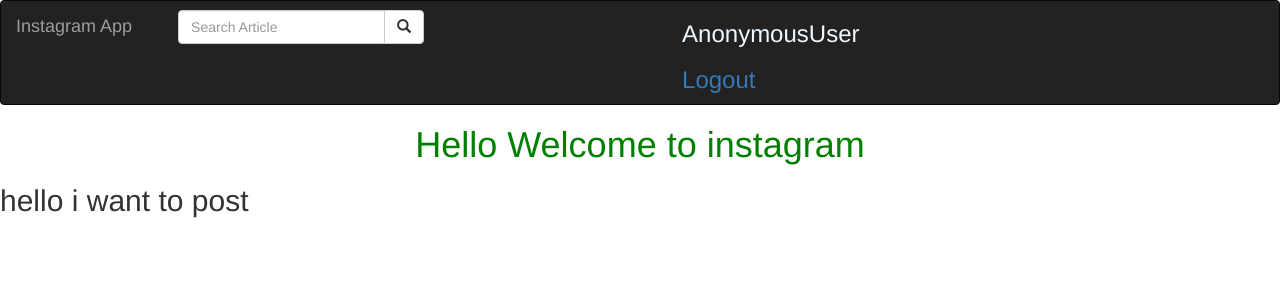
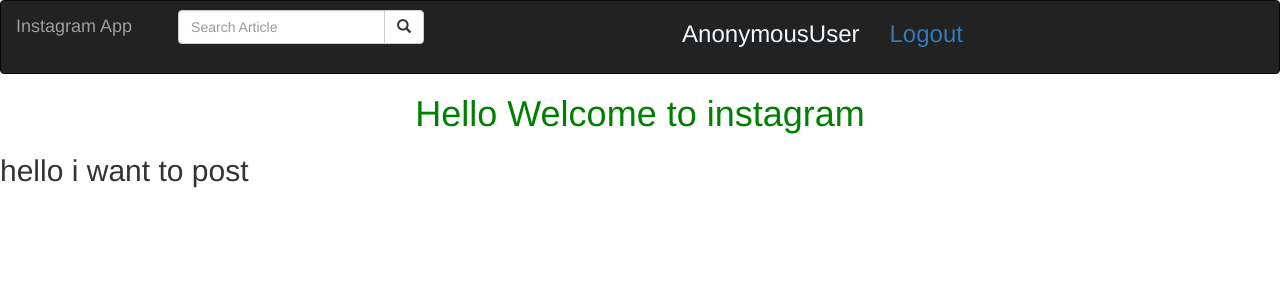
Before and after one commit to Tito-74/Instagram-App, a Django app: page /post/ in a window 1280 px wide. Shown: the top 300 px of the page. Run offline with Django 3.2, Linux system fonts and the light colour scheme; some libraries are stand-ins or nearby versions.

Commit message:
styling nav bar

```diff
--- a/static/css/style.css
+++ b/static/css/style.css
@@ -42,3 +42,12 @@ h5, p, .icons {
 }
 
 /* end home page */
+
+#auth{
+  display: flex;
+
+}
+#auth a{
+  margin-left: 3rem;
+
+}
```
